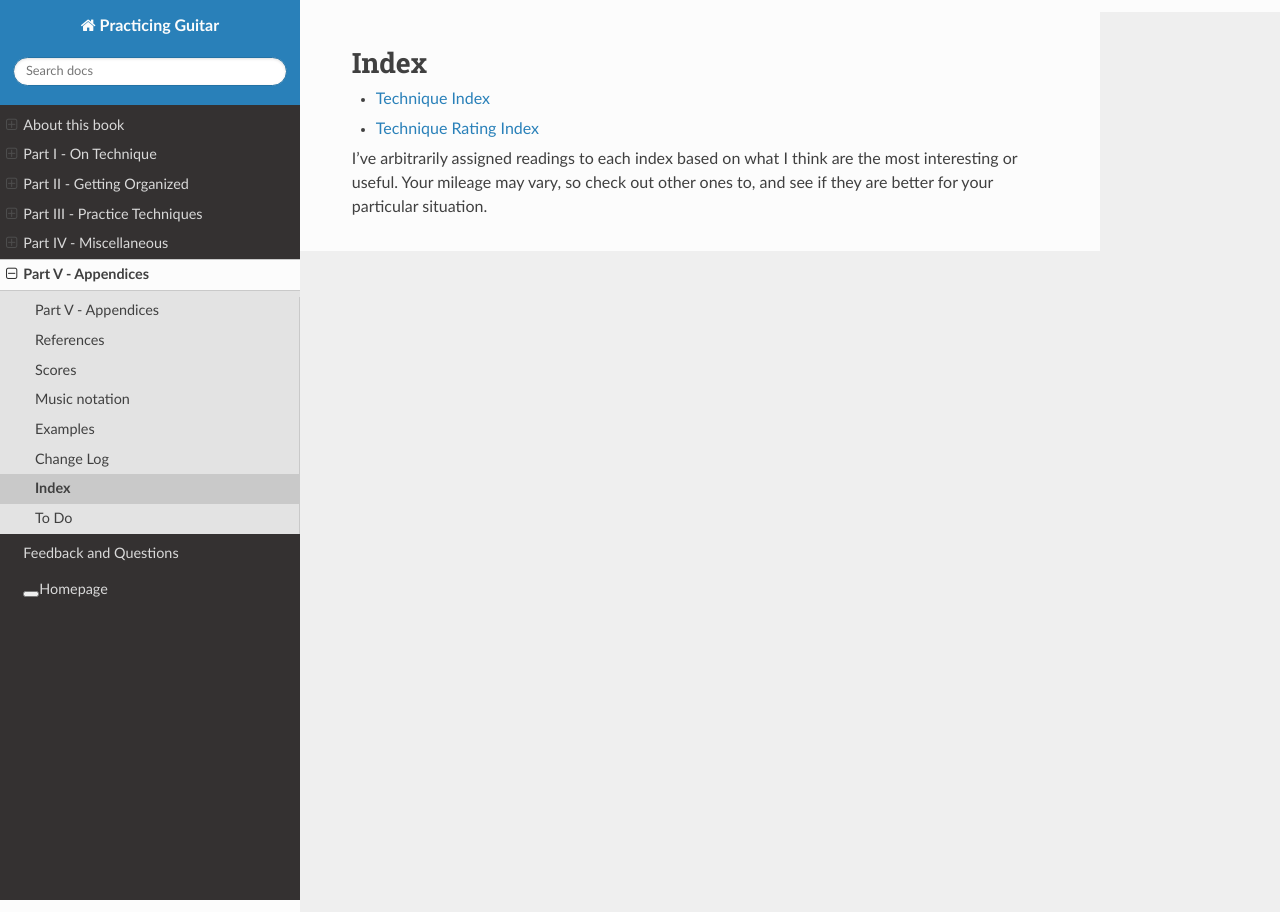
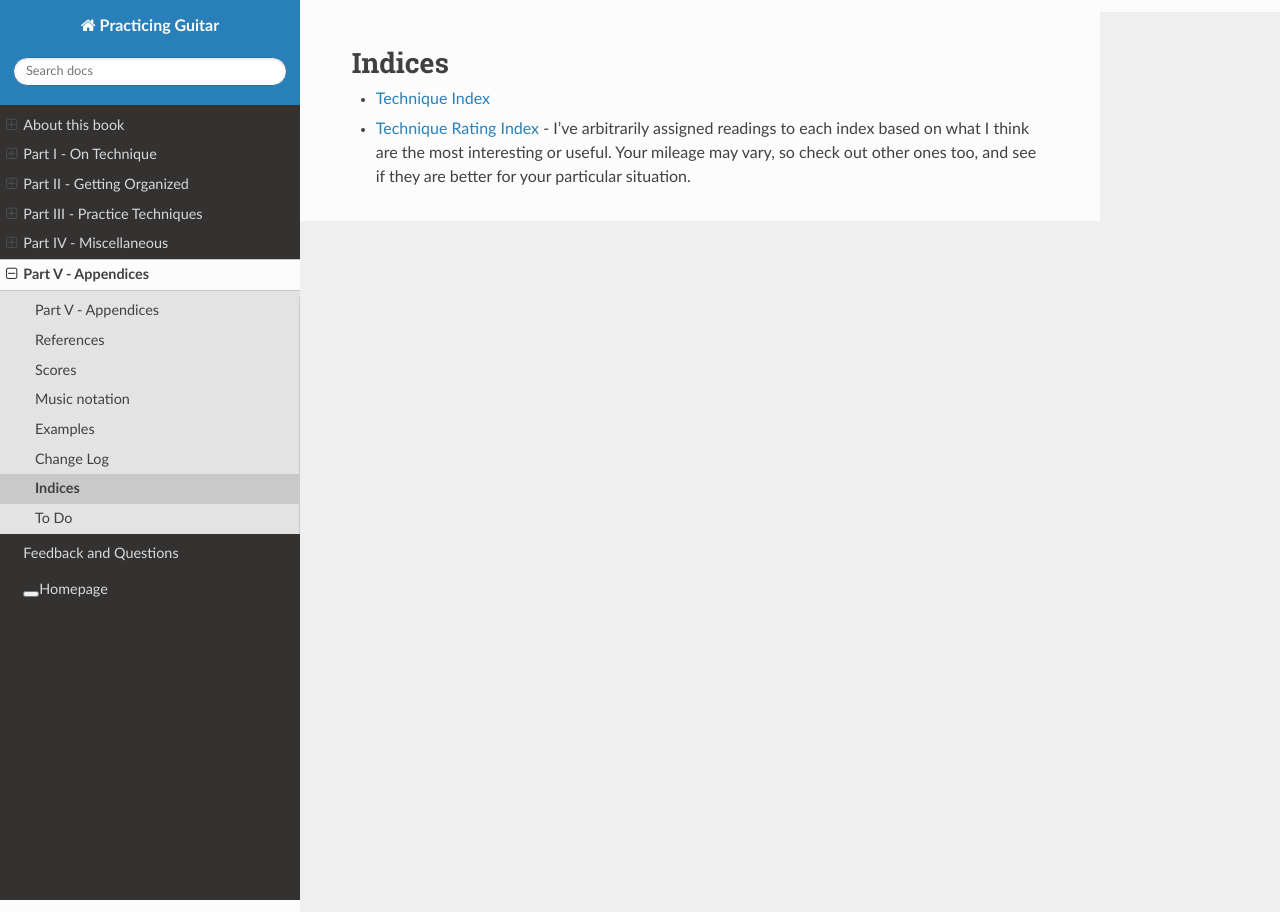
Before and after one commit to jzohrab/practicing-guitar, a Sphinx documentation site: the page built from docs/part-5-appendices/indices.rst, in a window 1280 px wide. Built offline with Sphinx 7.4.7 and the Read the Docs theme 2.0.0, drawn with Linux system fonts in a browser that asks for light colours; a script that is not in the unit is left out.

Commit message:
Cleanup.

```diff
--- a/docs/part-5-appendices/indices.rst
+++ b/docs/part-5-appendices/indices.rst
@@ -1,7 +1,5 @@
-Index
-=====
+Indices
+=======
 
 * :ref:`techniqueindex`
-* :ref:`techniqueratingindex`
-
-I've arbitrarily assigned readings to each index based on what I think are the most interesting or useful. Your mileage may vary, so check out other ones to, and see if they are better for your particular situation.
+* :ref:`techniqueratingindex` - I've arbitrarily assigned readings to each index based on what I think are the most interesting or useful. Your mileage may vary, so check out other ones too, and see if they are better for your particular situation.
--- a/docs/part-5-appendices/todo.rst
+++ b/docs/part-5-appendices/todo.rst
@@ -1,6 +1,6 @@
 To Do
 =====
 
-(created automatically with Sphinx on ``make html``)
+(This section is created automatically with Sphinx on ``make html`` ... if there's nothing here, there aren't any ``.. todo`` entries in the docs)
 
 .. todolist::
```
